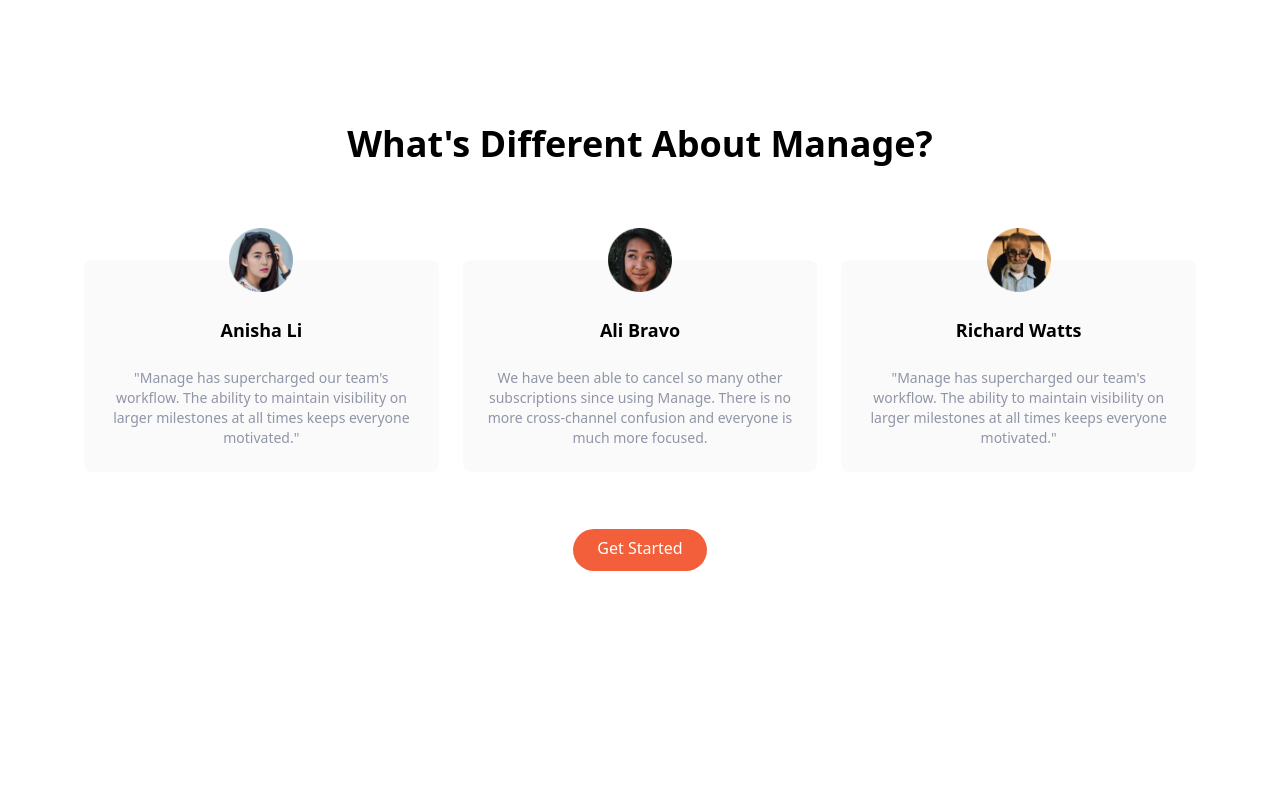
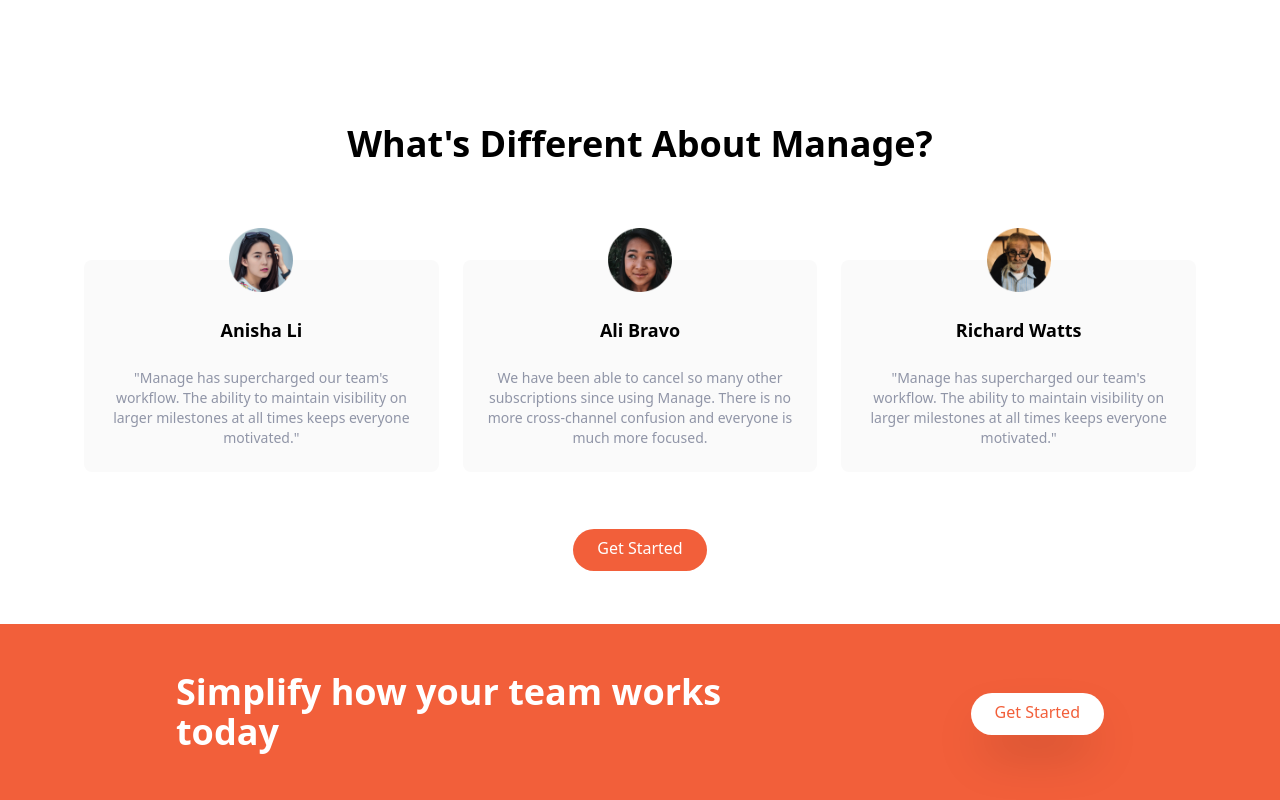
Before and after one commit to babarkhuroo/landing-page-twcss, a website: page index.html in a window 1280 px wide. Shown: the part 1144-1944 px from the top of the page. Before the commit the page ends 1768 px from the top, so only its background shows below. Drawn offline with Linux system fonts and the light colour scheme.

Commit message:
added CTA Section

```diff
--- a/index.html
+++ b/index.html
@@ -204,6 +204,24 @@
     </section>
 
     <!-- CTA Section -->
+    <section id="cta" class="bg-brightRed">
+        <!-- Flex Container -->
+        <div
+            class="container flex flex-col items-center justify-between px-6 py-24 mx-auto space-y-12 md:py-12 md:flex-row md:space-y-0">
+            <!-- Heading -->
+            <h2 class="text-5xl font-bold leading-tight text-center text-white md:text-4xl md:max-w-xl md:text-left">
+                Simplify how your team works today
+            </h2>
+            <!-- Button -->
+            <div>
+                <a href="#"
+                    class="p-3 px-6 pt-2 text-brightRed bg-white rounded-full shadow-2xl baseline hover:bg-gray-300">
+                    Get Started
+                </a>
+            </div>
+        </div>
+    </section>
+    <!-- Footer -->
 
 </body>
 
```
Also changed, not shown: css/main.css.
